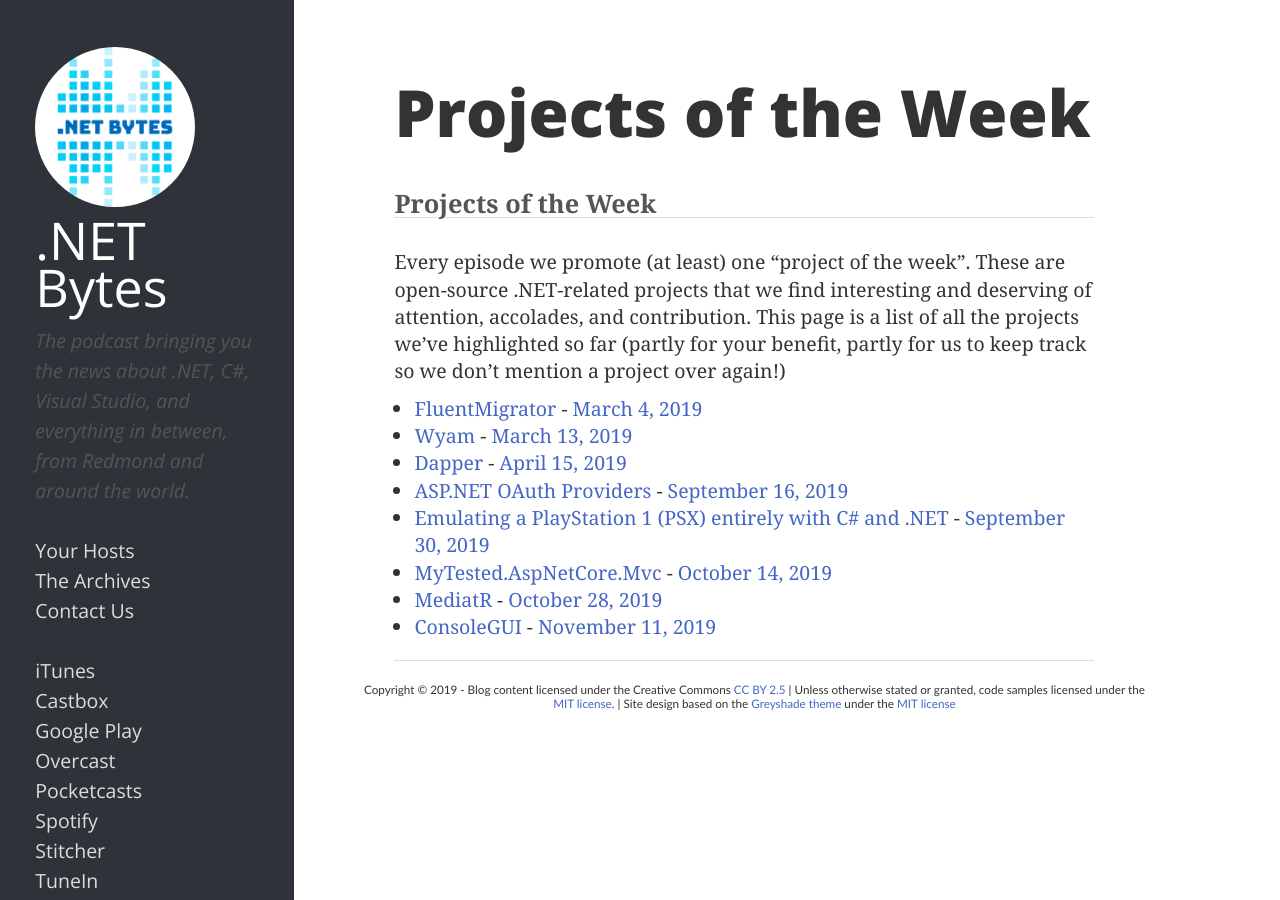
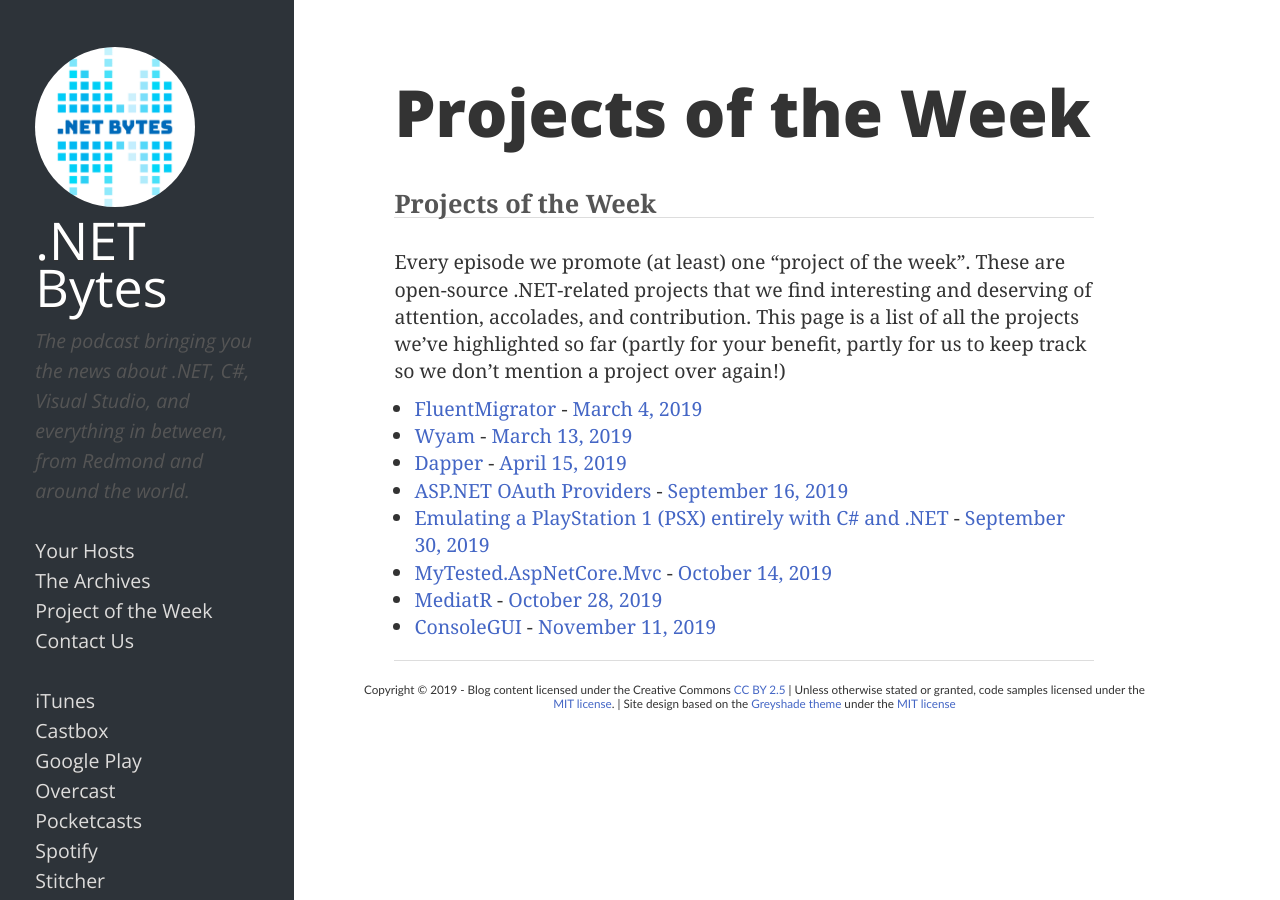
Before and after one commit to dotnetbytes/Website, a Jekyll site: the page built from potw/index.md, in a window 1280 px wide. Built offline with Jekyll 4.4.1, drawn with Linux system fonts in a browser that asks for light colours.

Commit message:
Resolving pathing; adding navigation

```diff
--- a/_includes/navigation.html
+++ b/_includes/navigation.html
@@ -1,6 +1,7 @@
 <ul class="main-navigation">
   <li><a href="/hosts">Your Hosts</a></li>
   <li><a href="/archive">The Archives</a></li>
+  <li><a href="/potw">Project of the Week</a></li>
   <li><a href="/contact">Contact Us</a></li>
 </ul>
 
```
Also changed, not shown: potw/index.md (renamed from potw/potw.md).
